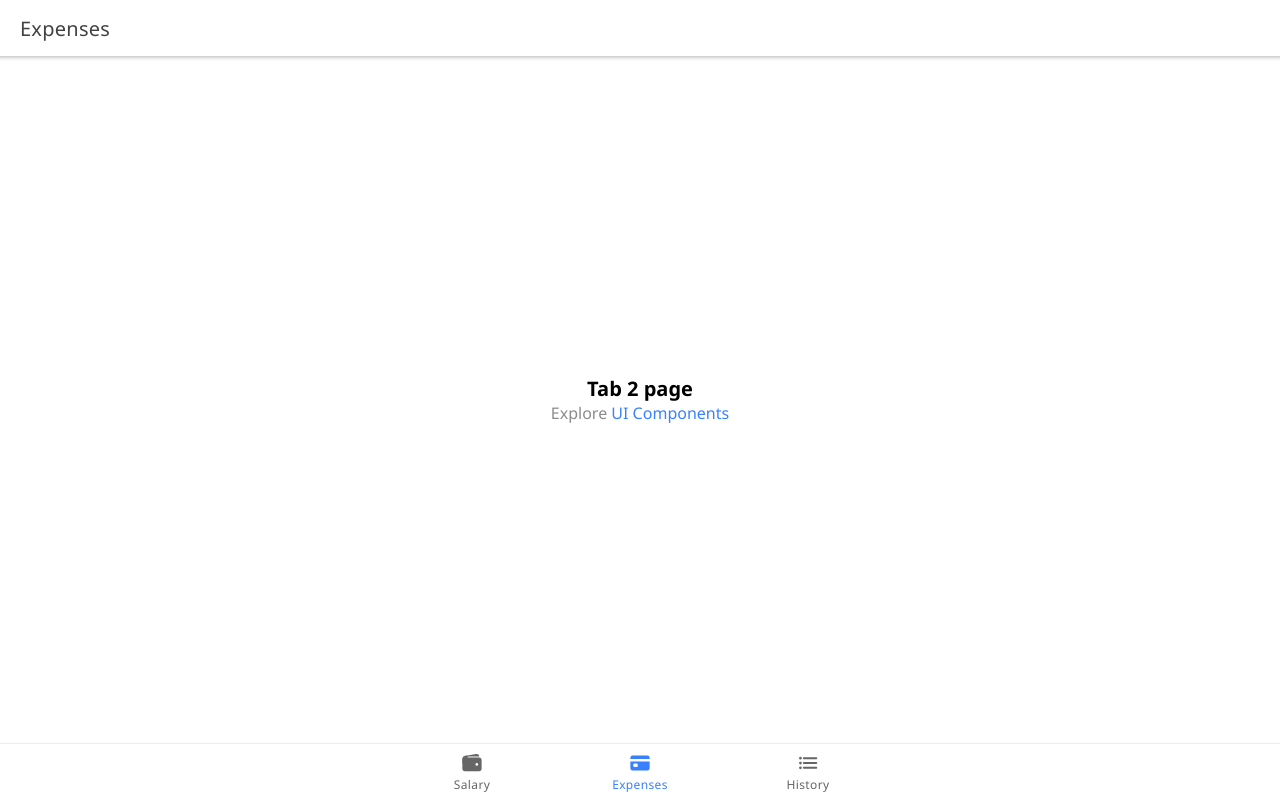
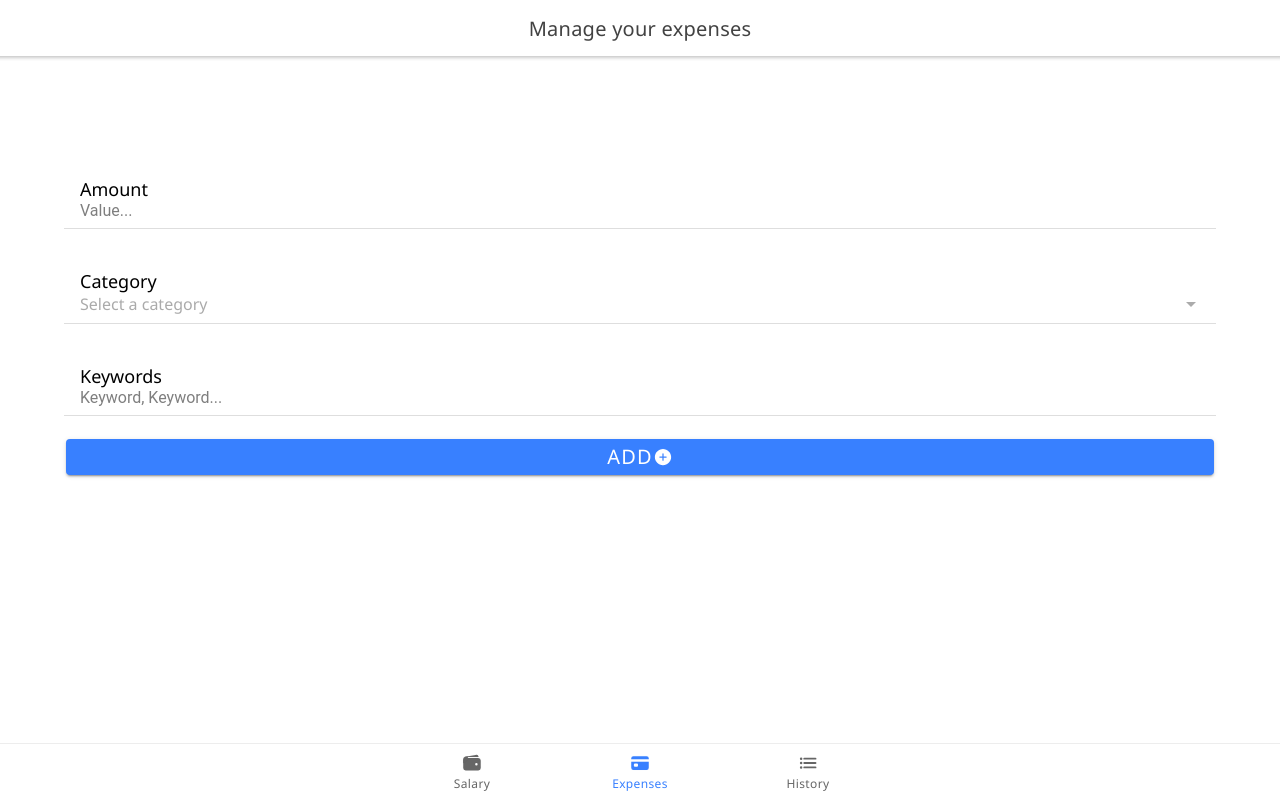
Before and after one commit to Justsecret123/eWallet-school-project, a React (Create React App) app: page /tab2 in a window 1280 px wide. Built offline with nearby package versions, Linux system fonts and the light colour scheme.

Commit message:
UPDATE: Expenses UI

```diff
--- a/src/App.tsx
+++ b/src/App.tsx
@@ -9,9 +9,8 @@ import {
   IonTabs,
 } from '@ionic/react';
 import { IonReactRouter } from '@ionic/react-router';
-import { wallet, card, triangle, list } from 'ionicons/icons';
+import { wallet, card, list } from 'ionicons/icons';
 import SalaryTab from './pages/SalaryTab';
-import ExepensesTab from './pages/ExpensesTab';
 import HistoryTab from './pages/HistoryTab';
 
 /* Core CSS required for Ionic components to work properly */
--- a/src/pages/ExpensesTab.tsx
+++ b/src/pages/ExpensesTab.tsx
@@ -1,5 +1,7 @@
-import { IonContent, IonHeader, IonPage, IonTitle, IonToolbar } from '@ionic/react';
-import ExploreContainer from '../components/ExploreContainer';
+import { IonContent, IonHeader, IonIcon, IonPage, IonTitle, IonToolbar } from '@ionic/react';
+import { IonInput, IonItem, IonLabel } from '@ionic/react';
+import { IonSelect, IonSelectOption, IonButton } from '@ionic/react';
+import { addCircle } from "ionicons/icons";
 import './expenses.css';
 
 const ExpensesTab: React.FC = () => {
@@ -7,16 +9,43 @@ const ExpensesTab: React.FC = () => {
     <IonPage>
       <IonHeader>
         <IonToolbar>
-          <IonTitle>Expenses</IonTitle>
+          <IonTitle>Manage your expenses</IonTitle>
         </IonToolbar>
       </IonHeader>
+
       <IonContent fullscreen>
+
         <IonHeader collapse="condense">
           <IonToolbar>
             <IonTitle size="large">Expenses</IonTitle>
           </IonToolbar>
         </IonHeader>
-        <ExploreContainer name="Tab 2 page" />
+
+        <div className="main-app">
+
+          <IonItem>
+            <IonLabel position="stacked" className="labels">Amount</IonLabel>
+            <IonInput type="number" placeholder="Value..." required></IonInput>
+          </IonItem>
+          <IonItem>
+            <IonLabel position="stacked" className="labels">Category</IonLabel>
+            <IonSelect placeholder="Select a category">
+              <IonSelectOption value="Housing">Housing</IonSelectOption>
+              <IonSelectOption value="Food">Food</IonSelectOption>
+              <IonSelectOption value="Clothes">Clothes</IonSelectOption>
+            </IonSelect>
+          </IonItem>
+          <IonItem>
+            <IonLabel position="stacked" className="labels">Keywords</IonLabel>
+            <IonInput placeholder="Keyword, Keyword..." spellcheck={true} autoCorrect="on"></IonInput>
+          </IonItem>
+
+          <IonButton expand="block" className="custom-button">
+            Add
+            <IonIcon icon={addCircle}></IonIcon>
+          </IonButton>
+
+        </div>
 
       </IonContent>
     </IonPage>
--- a/src/pages/expenses.css
+++ b/src/pages/expenses.css
@@ -0,0 +1,34 @@
+ion-item {
+    margin-bottom: 2%!important;
+}
+
+ion-header {
+    margin-bottom: 5%!important;
+}
+
+ion-icon {
+    font-size: 20px!important;
+}
+
+ion-title {
+    text-align: center!important;
+}
+
+.labels {
+    font-family: "Segoe UI"!important;
+    font-size: 24px!important;
+}
+
+.custom-button {
+    font-family: "Segoe UI"!important;
+    font-weight: 400!important;
+    font-size: 20px!important;
+}
+
+.main-app {
+    position: absolute;
+    width: 90%;
+    height: inherit;
+    top: 20%;
+    left: 5%;
+}
```
